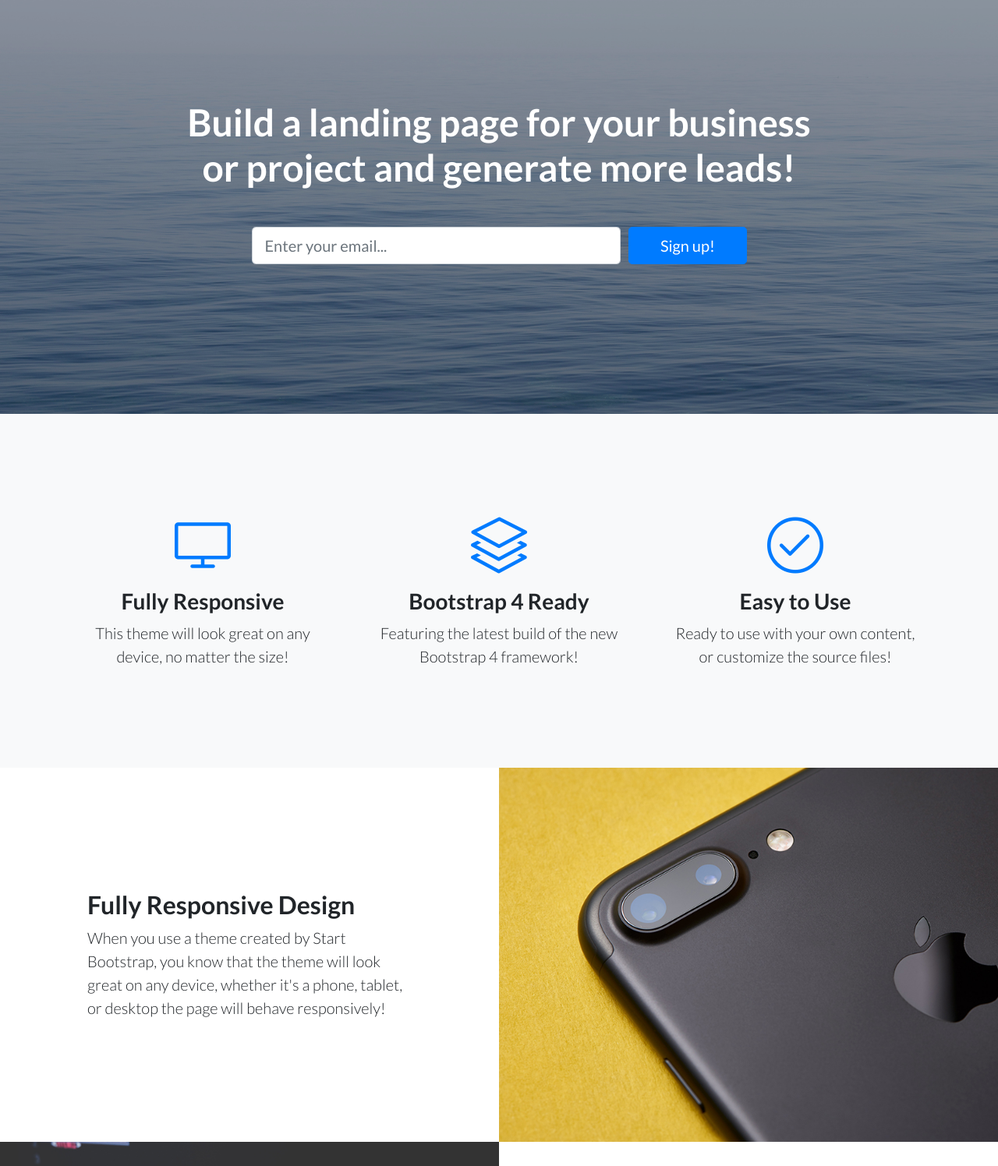
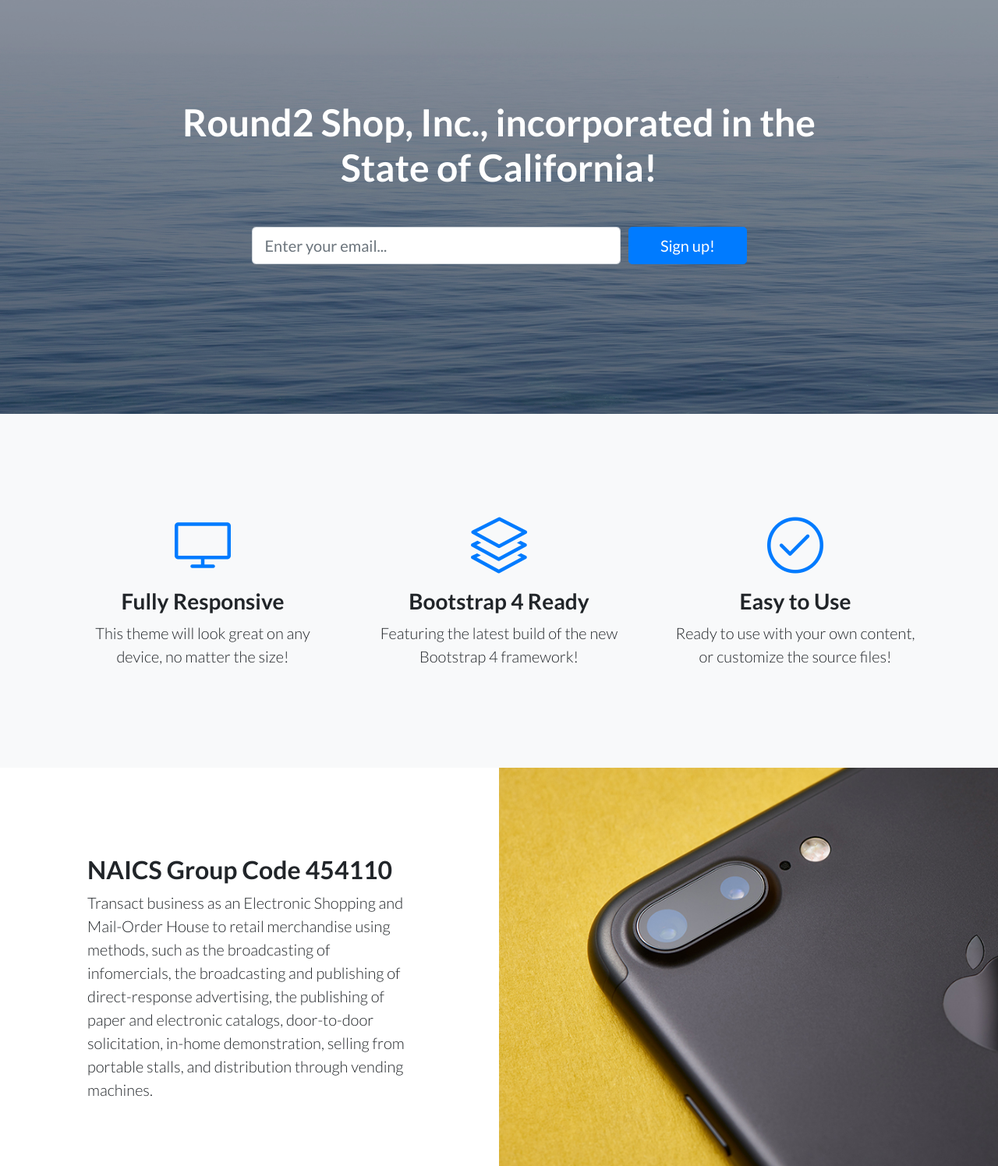
Before and after one commit to linshan0320/round2.shop, a website: page index.html in a window 1280 px wide. Shown: the part 120-1616 px from the top of the page at 78% size. Drawn offline with Linux system fonts and the light colour scheme.

```diff
--- a/index.html
+++ b/index.html
@@ -39,7 +39,7 @@
     <div class="container">
       <div class="row">
         <div class="col-xl-9 mx-auto">
-          <h1 class="mb-5">Build a landing page for your business or project and generate more leads!</h1>
+          <h1 class="mb-5">Round2 Shop, Inc., incorporated in the State of California!</h1>
         </div>
         <div class="col-md-10 col-lg-8 col-xl-7 mx-auto">
           <form>
@@ -99,8 +99,8 @@
 
         <div class="col-lg-6 order-lg-2 text-white showcase-img" style="background-image: url('img/bg-showcase-1.jpg');"></div>
         <div class="col-lg-6 order-lg-1 my-auto showcase-text">
-          <h2>Fully Responsive Design</h2>
-          <p class="lead mb-0">When you use a theme created by Start Bootstrap, you know that the theme will look great on any device, whether it's a phone, tablet, or desktop the page will behave responsively!</p>
+          <h2>NAICS Group Code 454110</h2>
+          <p class="lead mb-0">Transact business as an Electronic Shopping and Mail-Order House to retail merchandise using methods, such as the broadcasting of infomercials, the broadcasting and publishing of direct-response advertising, the publishing of paper and electronic catalogs, door-to-door solicitation, in-home demonstration, selling from portable stalls, and distribution through vending machines.</p>
         </div>
       </div>
       <div class="row no-gutters">
```
